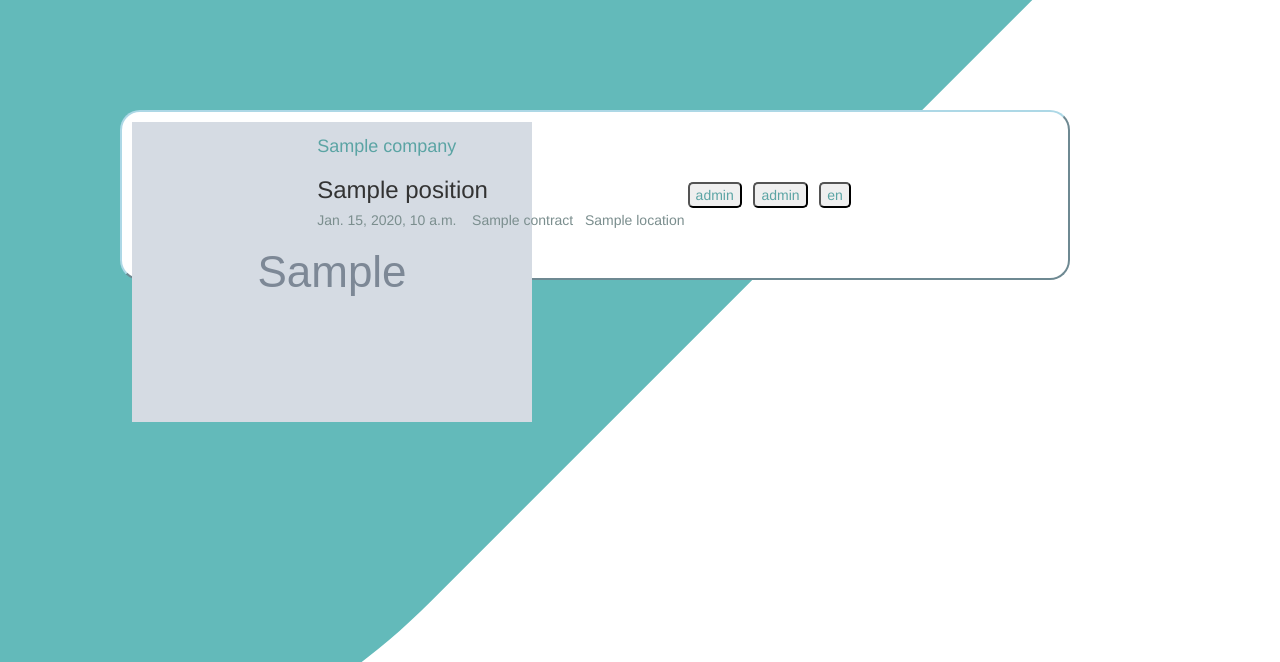
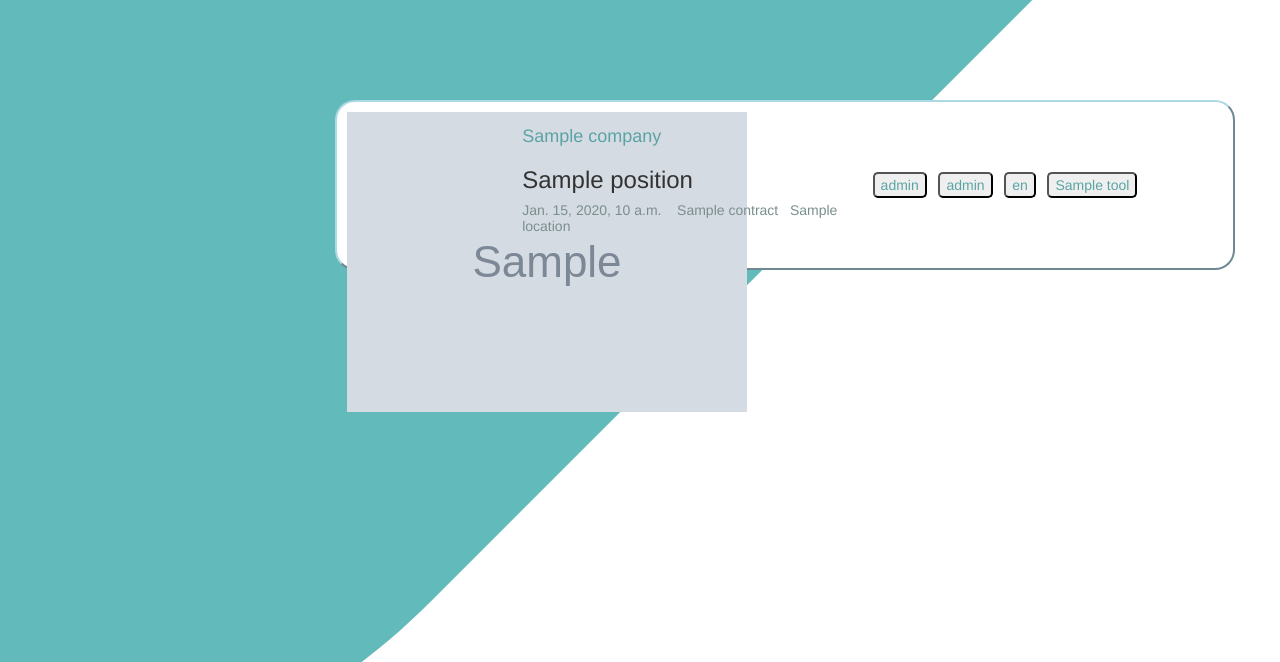
Before and after one commit to swathikolli/Intern, a Django app: template jobspanel/jobsapp/templates/jobsapp/index.html in a window 1280 px wide. Shown: the top 662 px of the page. Run offline with Django 3.2, Linux system fonts and the light colour scheme; the template is opened without the code that fills it: most values are stand-ins (such as "Sample title", 1, 10 or a date in 2020); grey boxes marked "Sample" are stand-in pictures; parts of the project's set-up code (start-up, migrations or seed data) failed here and were passed over; some libraries are stand-ins or nearby versions.

Commit message:
Update index.html

```diff
--- a/jobspanel/jobsapp/templates/jobsapp/index.html
+++ b/jobspanel/jobsapp/templates/jobsapp/index.html
@@ -1,29 +1,38 @@
-
 
 {% extends "jobsapp/layout.html" %}
 {% load static %}
 {% block head %}
  <link rel="stylesheet" href="https://maxcdn.bootstrapcdn.com/bootstrap/3.3.7/css/bootstrap.min.css">
   <script src="https://ajax.googleapis.com/ajax/libs/jquery/3.2.1/jquery.min.js"></script>
-  <meta name="viewport" content="width=device-width, initial-scale=1.0">
-  <link rel="stylesheet" href="https://maxcdn.bootstrapcdn.com/bootstrap/3.4.1/css/bootstrap.min.css">
-  <script src="https://ajax.googleapis.com/ajax/libs/jquery/3.5.1/jquery.min.js"></script>
-  <script src="https://maxcdn.bootstrapcdn.com/bootstrap/3.4.1/js/bootstrap.min.js"></script>
-
 <style>
-
   .main{
           padding:10px;
           display:block;
+          width:900px;
+          height:170px;
+          margin-left:250px;
+          margin-top:10px;
           border:2px outset lightblue;
-          alignment:center;
+         alignment:center;
           background-color:white;
           border-radius:20px;
 
+   }
+   .p1{
+          width:20%;
+          float:left;
 
    }
-
-
+   .p2{
+         width:40%;
+         margin-top:5px;
+          float:left;
+   }
+   .p3{
+   margin-top:50px;
+           width:40%;
+          float:right;
+   }
    h4{
           color: hsl(180, 29%, 50%);
    }
@@ -63,54 +72,73 @@
 
    }
 
+   .clear{
+            color: "black";
+         border-radius:5px;
+         margin-top:10px;
+         float:"right";
+   }
+   .clear:hover{
+                background-color: hsl(180, 29%, 50%);
+                color:white;
+    }
+   </style>
+   <script>
+      var c=0;
+             function searching(){
+             if(c==0){
+                    var div = document.createElement("div");
+                    var button = document.createElement("button");
+                  //div properties
+                   div.style.width = "900px";
+                   div.style.height = "100px";
+                   div.style.background = "white";
+                   div.style.color = "black";
+                   div.style.marginTop = "1px";
+                   div.style.marginLeft="270px";
+                   div.style.borderRadius ="15px";
+                   div.style.alignment="center";
+                   div.style.padding = "35px";
+                document.getElementById("search").appendChild(div);
+                div.appendChild(button);
+                //button properties clear
+                button.style.width ="60px";
+                button.style.float="right";
+                button.innerHTML="clear";
+                button.style.background ="white";
+                button.style.color="black";
 
-  .main {
-       width:500px;
-       height:400px;
-      margin-left:2px;
-          margin-top:5px;
-  }
+                //creating button to add search bar
+                var b = document.createElement("button");
+                div.appendChild(b);
+                b.style.width ="80px";
+                b.style.float="left";
+                b.innerHTML=document.getElementById("role").textContent;
+                b.style.background ="white";
+                b.style.color="black";
+                c=1;
+             }
+             else{
 
-@media only screen and (max-width: 400px) {
-  .main { width:900px;
-       height:450px;
-      margin-left:2px;
-          margin-top:8px;}
-}
+                 var b1 = document.createElement("button");
+                div.appendChild(b1);
+                b1.style.width ="80px";
+                b1.style.float="left";
+                b1.innerHTML=document.getElementById("role").textContent;
+                b1.style.background ="white";
+                b1.style.color="black";
 
-@media only screen and (min-width: 1200px) {
-  .main { width:1100px;
-       height:170px;
-      margin-left:50px;
-          margin-top:20px;}
-}
+                }
 
-
-@media only screen and (min-width: 700px) {
-   .p1{
-          width:20%;
-          float:left;
-
-   }
-   .p2{
-         width:40%;
-         margin-top:5px;
-          float:left;
-   }
-   .p3{
-   margin-top:50px;
-           width:40%;
-          float:right;
-   }
-
-}
-   </style>
+             }
+   </script>
 {% endblock %}
 {% block body %}
+<div id="search">
+</div>
 {% for l in list %}
-<div class="container">
-    <div class="row">
-<div class="col-10 main">
+<div class="col-md-12 col-sm-3">
+<div class="main">
 <div class="p1">
            <img src="/static/jobsapp/{{ l.logo }}" alt="image"  />
 </div>
@@ -126,13 +154,14 @@
              <h5>{{ l.postedAt }}  &nbsp;&nbsp; {{ l.contract }}&nbsp;&nbsp; {{l.location }}</h4>
 </div>
 <div class="p3">
-           <button>{{ l.role }}</button>&nbsp;&nbsp;
+           <button onClick="searching()" id="role" value="{{ l.role }}">{{ l.role }}</button>&nbsp;&nbsp;
            <button>{{ l.level }}</button>&nbsp;&nbsp;
            {% for i in l.languages %}
            <button>{{ i }}</button>&nbsp;&nbsp;
            {% endfor %}
-</div>
-</div>
+           {% for j in l.tools %}
+           <button>{{ j }}</button>&nbsp;&nbsp;
+           {% endfor %}
 </div>
 </div>
 </div>
```
